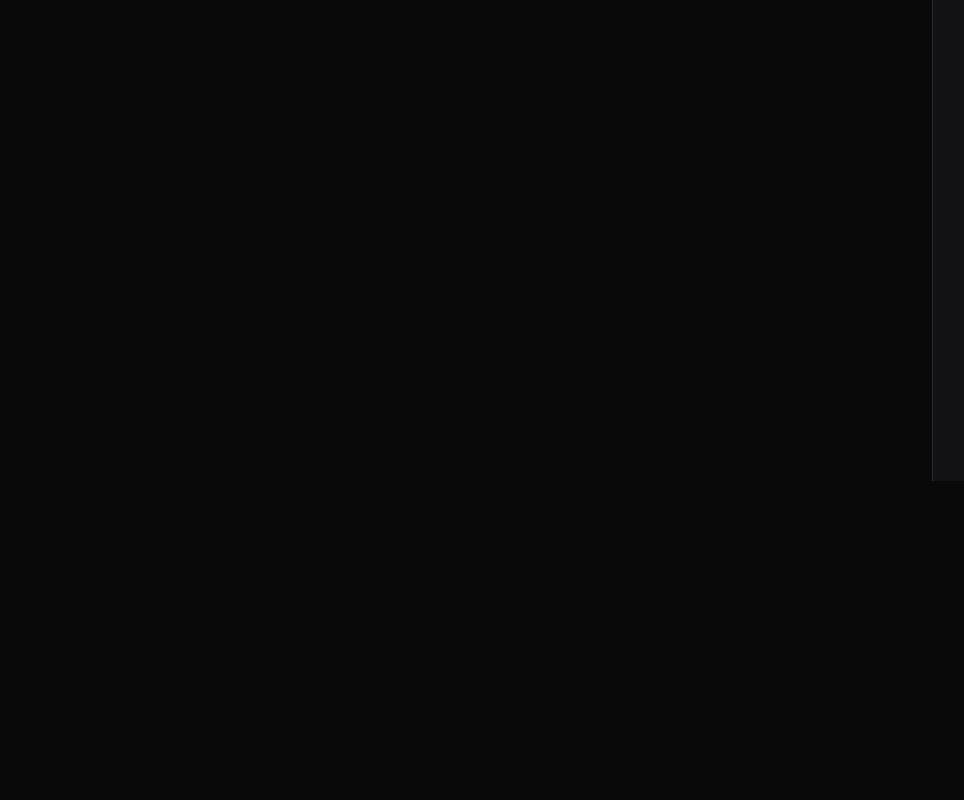
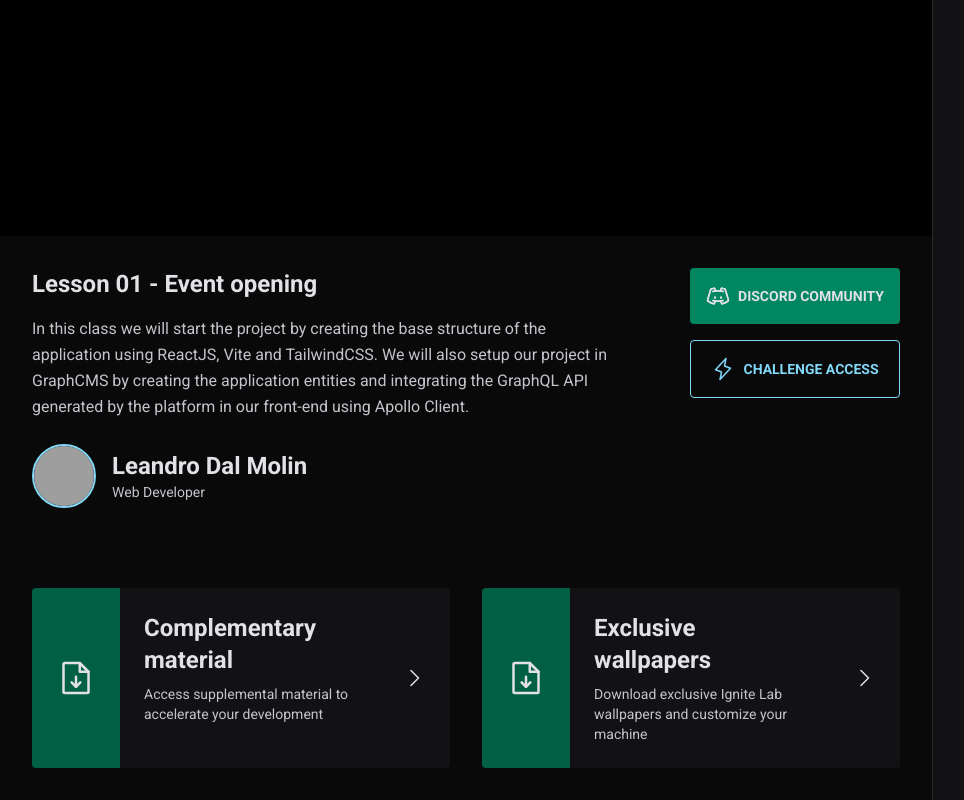
Before and after one commit to leandrodalmolin/event-platform, a React (Vite) app: page / in a window 1280 px wide. Shown: the part 319-1119 px from the top of the page, without its empty margins (0-964 px from the left). Before the commit the page ends 800 px from the top, so only its background shows below. Built offline with nearby package versions, Linux system fonts and the light colour scheme; no server answers; grey boxes are pictures that could not be loaded.

Commit message:
Creates video component layout

```diff
--- a/src/components/Video.tsx
+++ b/src/components/Video.tsx
@@ -1,7 +1,90 @@
+import { CaretRight, DiscordLogo, FileArrowDown, Lightning } from "phosphor-react";
+
 export function Video() {
   return (
     <div className="flex-1">
-      <h1>Video</h1>
+      <div className="bg-black flex justify-center">
+        <div className="h-full w-full max-w-[1100px] max-h-[60vh] aspect-video"></div>
+      </div>
+
+      <div className="p-8 m-w-[1100px] mx-auto">
+        <div className="flex items-start gap-16">
+          <div className="flex-1">
+            <div>
+              <h1 className="text-2xl font-bold">
+                Lesson 01 - Event opening
+              </h1>
+              <p className="mt-4 text-gray-200 leading-relaxed">
+                In this class we will start the project by creating the base structure of the application using ReactJS, Vite and TailwindCSS. We will also setup our project in GraphCMS by creating the application entities and integrating the GraphQL API generated by the platform in our front-end using Apollo Client.
+              </p>
+
+              <div className="flex items-center gap-4 mt-6">
+                <img
+                  className="h-16 w-16 rounded-full border-2 border-blue-500"
+                  src="https://github.com/leandropdmolin.png"
+                  alt="User picture"
+                />
+
+                <div className="leading-relaxed">
+                  <strong className="font-bold text-2xl block">
+                    Leandro Dal Molin
+                  </strong>
+                  <span className="text-gray-200 text-sm block">
+                    Web Developer
+                  </span>
+                </div>
+              </div>
+            </div>
+          </div>
+
+          <div className="flex flex-col gap-4">
+            <a href="" className="p-4 text-sm bg-green-500 flex items-center rounded font-bold uppercase gap-2 justify-center hover:bg-green-700 transition-colors">
+              <DiscordLogo size={24} />
+              Discord Community
+            </a>
+            <a href="" className="p-4 text-sm border border-blue-500 text-blue-500 flex items-center rounded font-bold uppercase gap-2 justify-center hover:bg-blue-500 hover:text-gray-900 transition-colors">
+              <Lightning size={24} />
+              Challenge Access
+            </a>
+          </div>
+        </div>
+
+        <div className="gap-8 mt-20 grid grid-cols-2">
+          <a href="" className="bg-gray-700 rounded overflow-hidden flex items-stretch gap-6 hover:bg-gray-600 transition-colors">
+            <div className="bg-green-700 h-full p-6 flex items-center">
+              <FileArrowDown size={40} />
+            </div>
+            <div className="py-6 leading-relaxed">
+              <strong className="text-2xl">
+                Complementary material
+              </strong>
+              <p className="text-sm text-gray-200 mt-2">
+                Access supplemental material to accelerate your development
+              </p>
+            </div>
+            <div className="h-full p-6 flex items-center">
+              <CaretRight size={24} />
+            </div>
+          </a>
+
+          <a href="" className="bg-gray-700 rounded overflow-hidden flex items-stretch gap-6 hover:bg-gray-600 transition-colors">
+            <div className="bg-green-700 h-full p-6 flex items-center">
+              <FileArrowDown size={40} />
+            </div>
+            <div className="py-6 leading-relaxed">
+              <strong className="text-2xl">
+                Exclusive wallpapers
+              </strong>
+              <p className="text-sm text-gray-200 mt-2">
+                Download exclusive Ignite Lab wallpapers and customize your machine
+              </p>
+            </div>
+            <div className="h-full p-6 flex items-center">
+              <CaretRight size={24} />
+            </div>
+          </a>
+        </div>
+      </div>
     </div>
   )
 }
```
